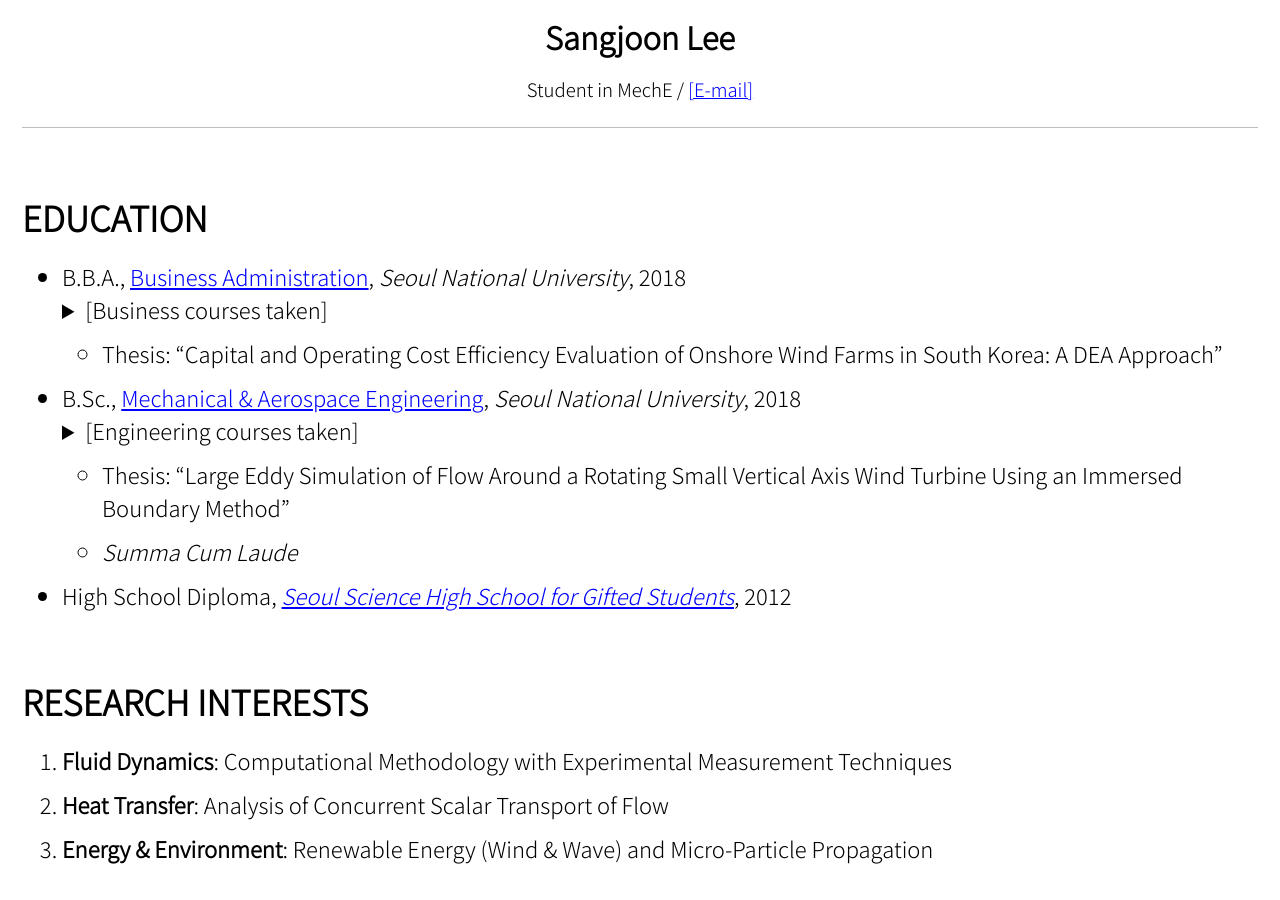
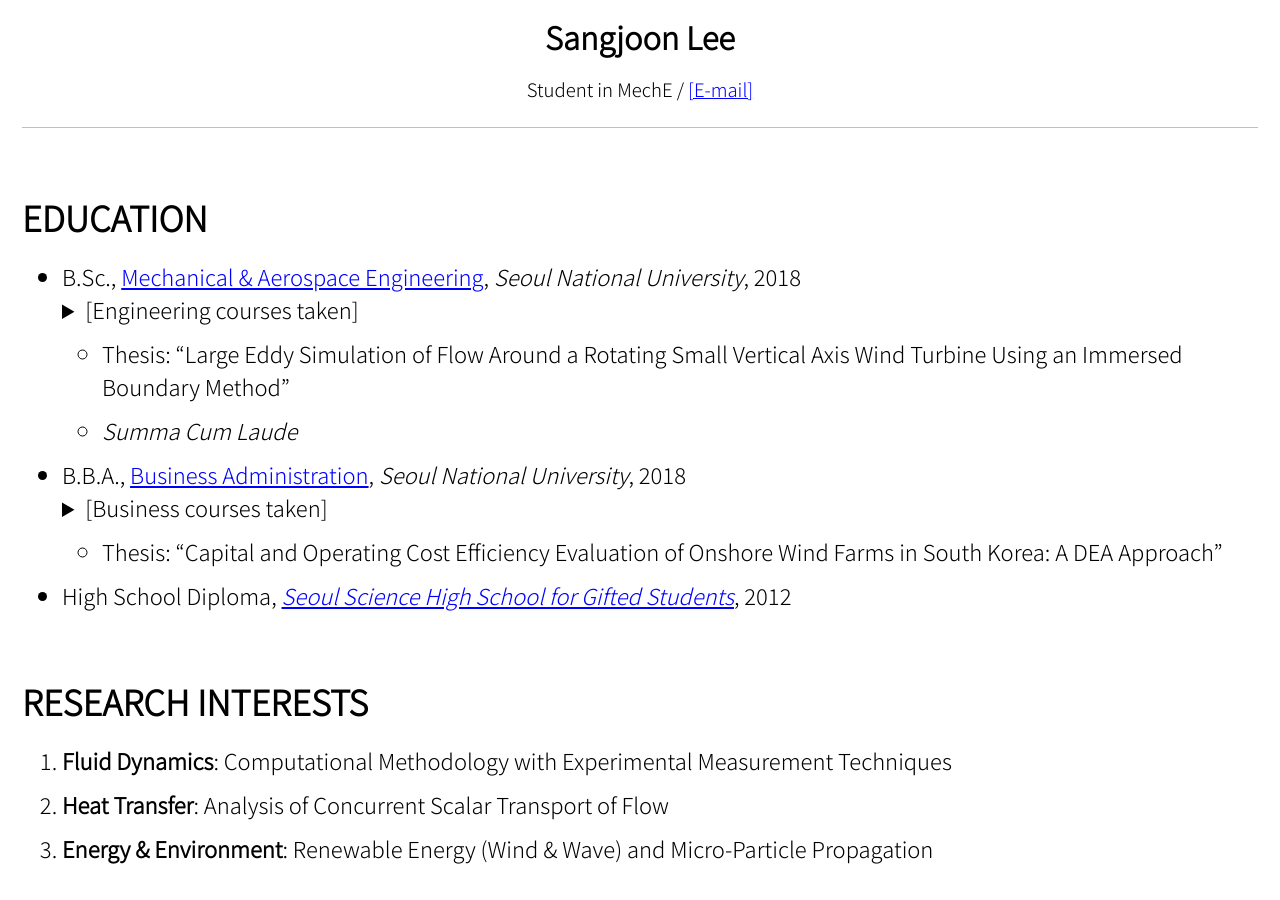
Before and after one commit to jun9303/jun9303.github.io, a Jekyll site: the page built from _pages/about.md, in a window 1280 px wide and 900 px high, scrolled down 562 px. Built offline with Jekyll 4.4.1, drawn with Linux system fonts in a browser that asks for light colours; cached includes are drawn as plain includes; nearby versions of some CDN libraries; part of the change alters nothing that is shown.

Commit message:
Signed-off-by: SJ <jun9303@gmail.com>

```diff
--- a/_pages/about.md
+++ b/_pages/about.md
@@ -17,13 +17,6 @@ feature_row:
 
 # EDUCATION
 
-- B.B.A., [Business Administration](http://cba.snu.ac.kr/en), *Seoul National University*, 2018
-    <details>
-      <summary>[Business courses taken]</summary>
-
-      <small>Capital Markets and Accounting, Corporate Strategy, Fundamentals of Economics, Human Resource Management, International Business Management, Management Information System, Management Science, Managerial Accounting, Marketing Management, Mathematics for Economics, Operations Management, Principles of Accounting, Principles of Management (GPA of 4.18/4.3)</small>
-    </details>
-  + Thesis: "Capital and Operating Cost Efficiency Evaluation of Onshore Wind Farms in South Korea: A DEA Approach"
 - B.Sc., [Mechanical & Aerospace Engineering](http://me.snu.ac.kr/eng), *Seoul National University*, 2018
     <details>
       <summary>[Engineering courses taken]</summary>
@@ -32,6 +25,13 @@ feature_row:
     </details>
   + Thesis: "Large Eddy Simulation of Flow Around a Rotating Small Vertical Axis Wind Turbine Using an Immersed Boundary Method"
   + *Summa Cum Laude*
+- B.B.A., [Business Administration](http://cba.snu.ac.kr/en), *Seoul National University*, 2018
+    <details>
+      <summary>[Business courses taken]</summary>
+
+      <small>Capital Markets and Accounting, Corporate Strategy, Fundamentals of Economics, Human Resource Management, International Business Management, Management Information System, Management Science, Managerial Accounting, Marketing Management, Mathematics for Economics, Operations Management, Principles of Accounting, Principles of Management (GPA of 4.18/4.3)</small>
+    </details>
+  + Thesis: "Capital and Operating Cost Efficiency Evaluation of Onshore Wind Farms in South Korea: A DEA Approach"
 - High School Diploma, *[Seoul Science High School for Gifted Students](http://en.sshs.hs.kr)*, 2012
 
 # RESEARCH INTERESTS
```
